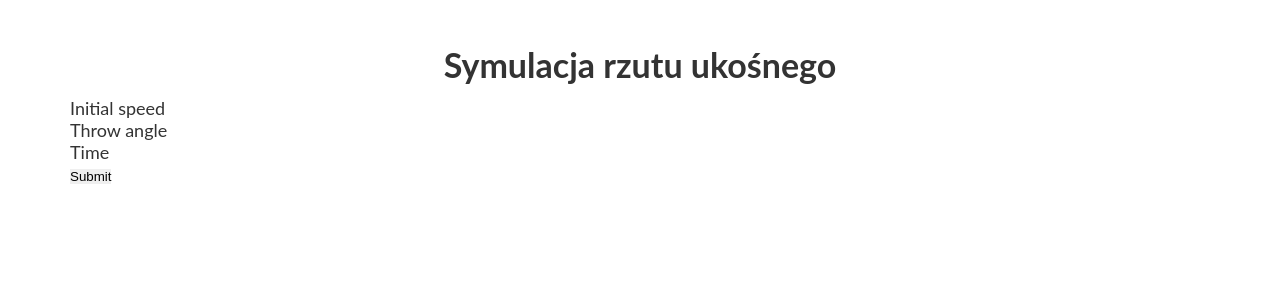
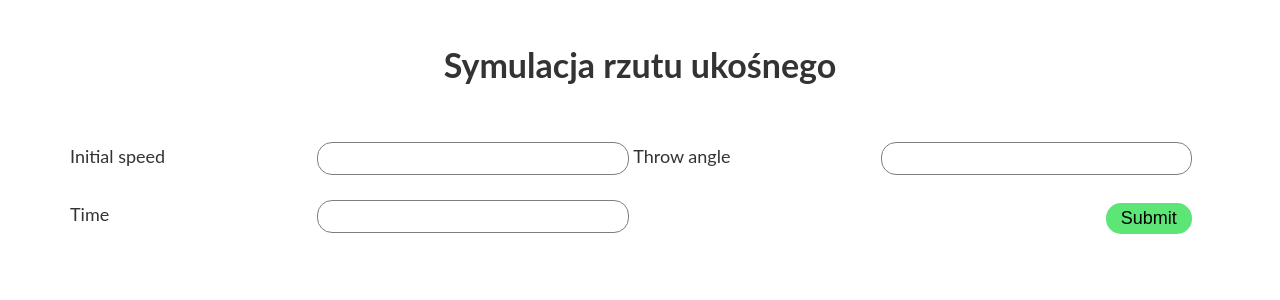
Before and after one commit to pawelpoloczek/oblique-throw, a Symfony app: template templates/home.html.twig in a window 1280 px wide. Shown: the top 300 px of the page. Run offline with Twig, Linux system fonts and the light colour scheme; the template is opened without the code that fills it, so the values that code supplies are empty; form fields are guessed from the names that the template uses; some libraries are stand-ins or nearby versions.

Commit message:
Add some styles

```diff
--- a/public/css/style.css
+++ b/public/css/style.css
@@ -23,6 +23,7 @@ h1 {
     text-align: center;
     font-size: 34px;
     margin: 24px 0 12px 0;
+    padding-bottom: 30px;
 }
 
 h2 {
@@ -45,3 +46,45 @@ h4 {
     margin: 0 auto;
     padding: 20px;
 }
+
+.container .row {
+    padding: 15px 0;
+    line-height: 28px;
+}
+
+.container .row .col {
+    display: inline-block;
+    width: 100%;
+}
+
+.container .row .col-1-2 {
+    display: inline-block;
+    width: 49%;
+    position: relative;
+}
+
+form label {
+    display: inline-block;
+    width: 40%;
+}
+
+form input {
+    display: inline-block;
+    border: solid 1px #7F7E7E;
+    width: 50%;
+    font-size: 18px;
+    padding: 5px 15px;
+    border-radius: 15px;
+    position: absolute;
+    right: 0;
+}
+
+form button {
+    padding: 5px 15px;
+    border-radius: 15px;
+    background-color: #5BE675;
+    font-size: 18px;
+    position: absolute;
+    right: 0;
+    top: -18px;
+}
--- a/templates/home.html.twig
+++ b/templates/home.html.twig
@@ -6,16 +6,18 @@
 
     {{ form_start(entryDataForm, {'attr': {'id': 'entry_data_form'}}) }}
         <div class="row">
-            <div class="col">
+            <div class="col-1-2">
                 {{ form_row(entryDataForm.initialSpeed) }}
             </div>
-            <div class="col">
+            <div class="col-1-2">
                 {{ form_row(entryDataForm.throwAngle) }}
             </div>
-            <div class="col">
+        </div>
+        <div class="row">
+            <div class="col-1-2">
                 {{ form_row(entryDataForm.time) }}
             </div>
-            <div class="col">
+            <div class="col-1-2">
                 {{ form_row(entryDataForm.submit) }}
             </div>
         </div>
```
